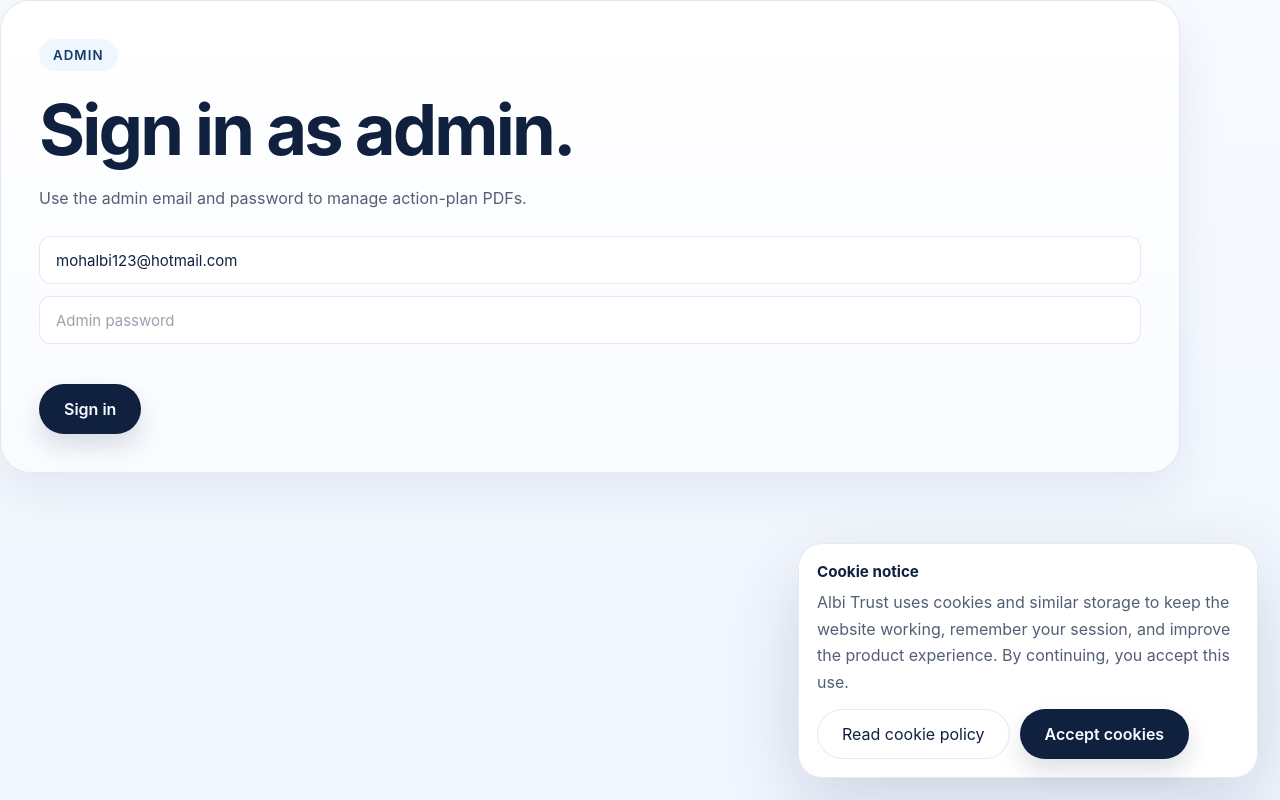
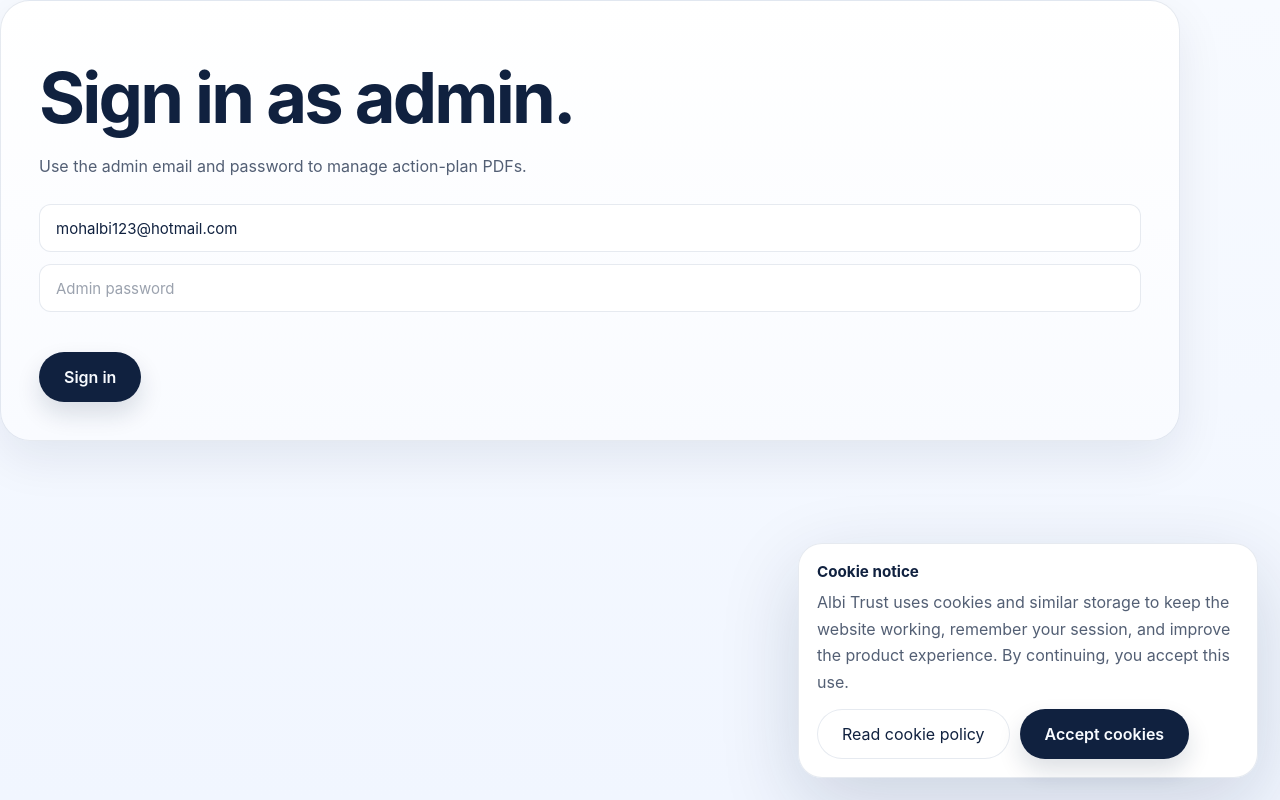
Before and after one commit to mohamadalbi123/albi-trust.com, a Next.js app: page /admin/action-plans in a window 1280 px wide. Built offline with nearby package versions, Linux system fonts and the light colour scheme.

Commit message:
Remove admin page eyebrow label

```diff
--- a/app/components/AdminActionPlansClient.js
+++ b/app/components/AdminActionPlansClient.js
@@ -237,7 +237,6 @@ export function AdminActionPlansClient() {
   if (status === "loading") {
     return (
       <section className="result-shell admin-action-plan-shell">
-        <div className="eyebrow">Admin</div>
         <h1 className="page-title">Loading admin access.</h1>
       </section>
     );
@@ -246,7 +245,6 @@ export function AdminActionPlansClient() {
   if (!isAdmin) {
     return (
       <section className="result-shell admin-action-plan-shell">
-        <div className="eyebrow">Admin</div>
         <h1 className="page-title">Sign in as admin.</h1>
         <p className="page-lead">
           Use the admin email and password to manage action-plan PDFs.
@@ -281,7 +279,6 @@ export function AdminActionPlansClient() {
 
   return (
     <section className="result-shell admin-action-plan-shell">
-      <div className="eyebrow">Admin</div>
       <h1 className="page-title">Admin page.</h1>
       <p className="page-lead">Manage paid orders, client records, and action-plan PDFs.</p>
 
```
